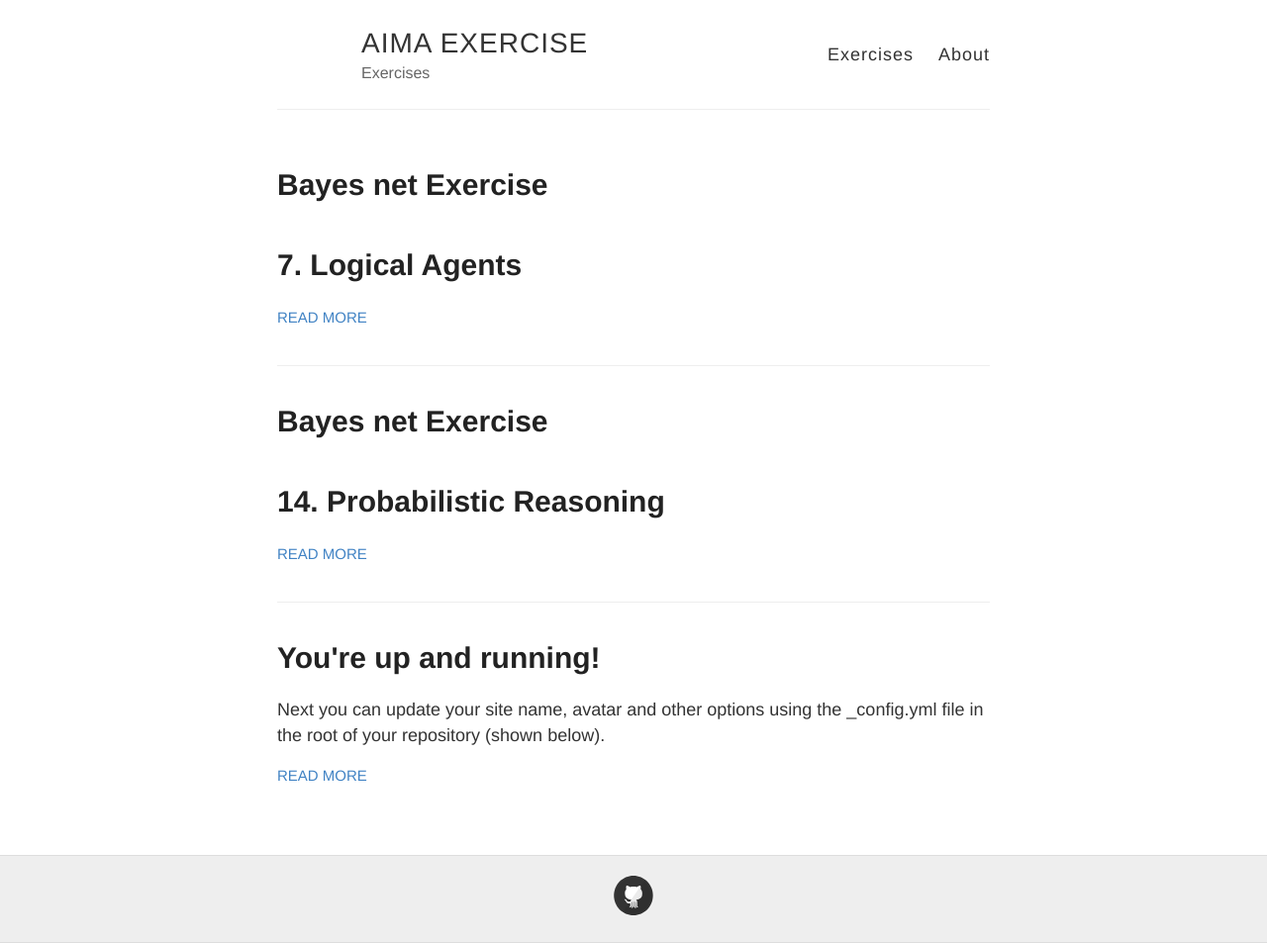
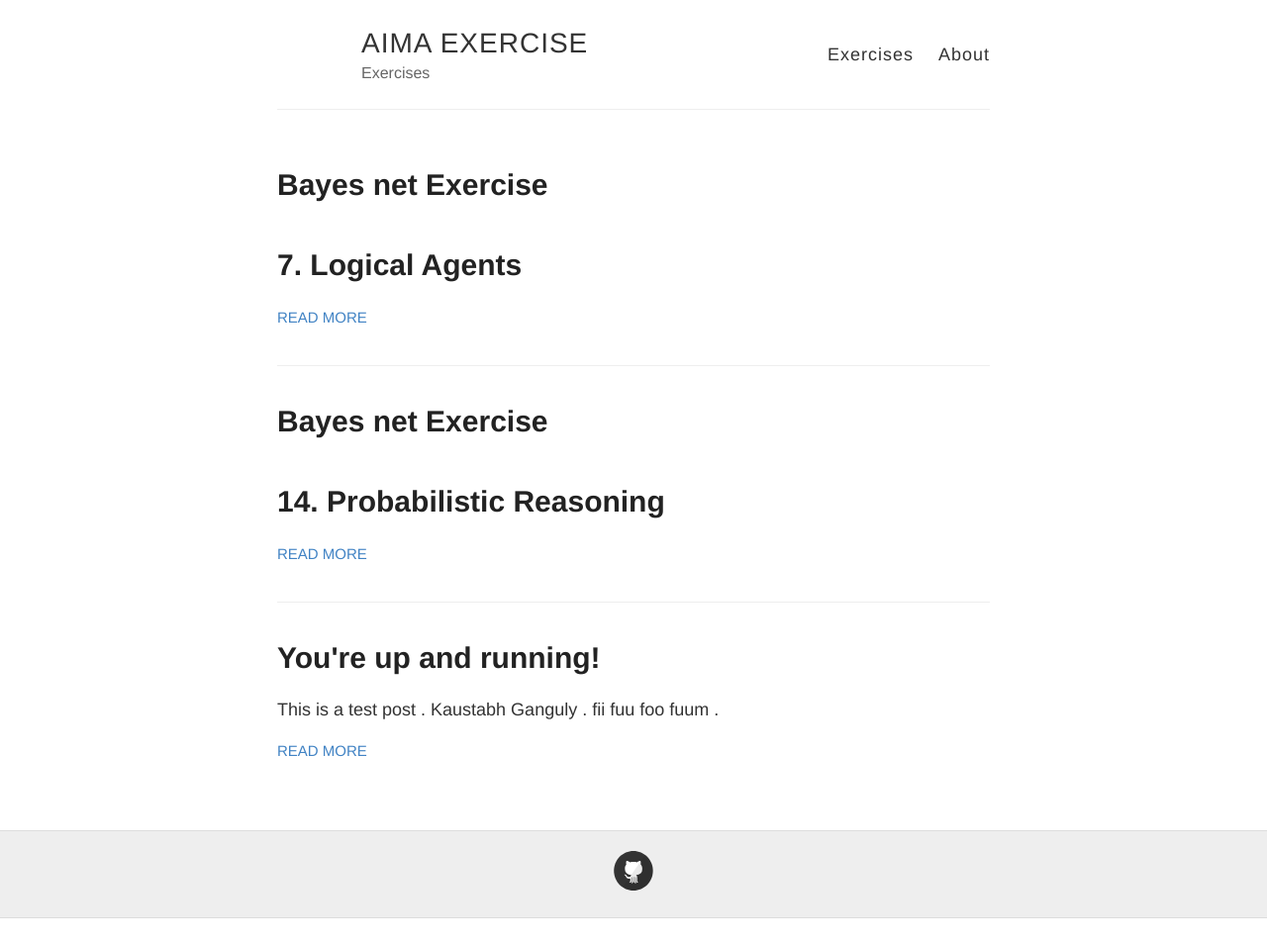
Before and after one commit to KaustabhGanguly/aima-website-6, a Jekyll site: the page built from index.html, in a window 1280 px wide. Shown: the whole page at 99% size. Built offline with Jekyll 4.4.1, drawn with Linux system fonts in a browser that asks for light colours; after the commit the page ends 928 px from its top, so only the background shows below that.

Commit message:
Update 2014-3-3-Hello-World.md

```diff
--- a/_posts/2014-3-3-Hello-World.md
+++ b/_posts/2014-3-3-Hello-World.md
@@ -3,8 +3,6 @@ layout: post
 title: You're up and running!
 ---
 
-Next you can update your site name, avatar and other options using the _config.yml file in the root of your repository (shown below).
-
-![_config.yml]({{ site.baseurl }}/images/config.png)
-
-The easiest way to make your first post is to edit this one. Go into /_posts/ and update the Hello World markdown file. For more instructions head over to the [Jekyll Now repository](https://github.com/barryclark/jekyll-now) on GitHub.
+This is a test post .
+Kaustabh Ganguly .
+fii fuu foo fuum .
```
